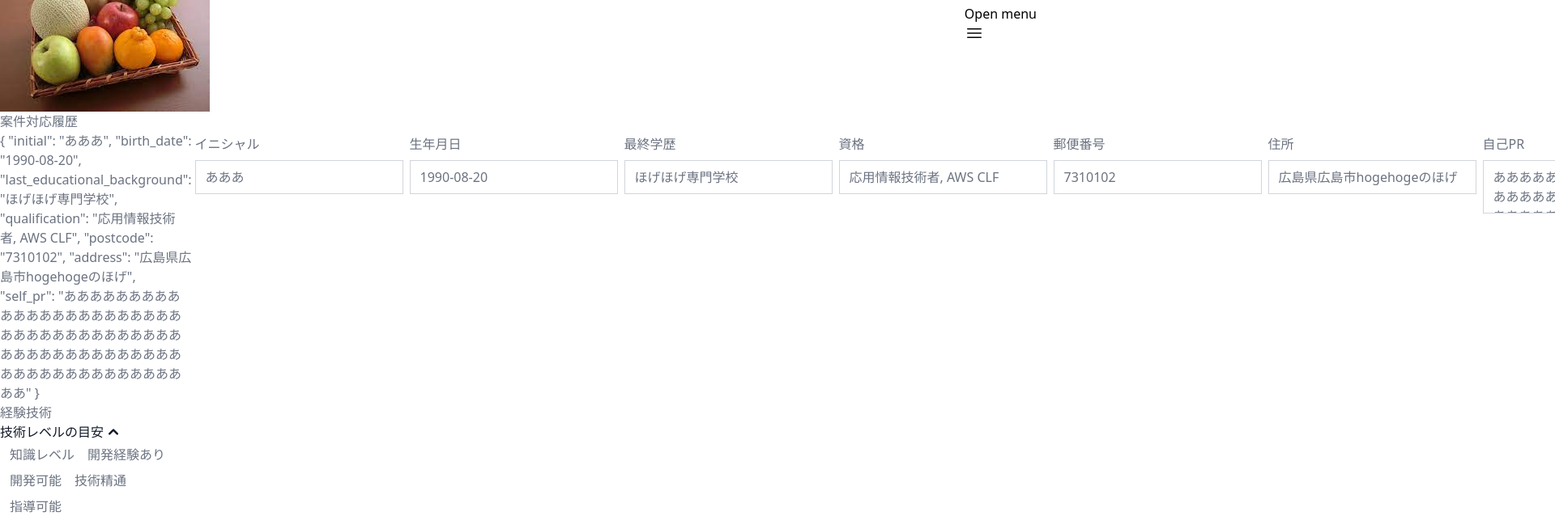
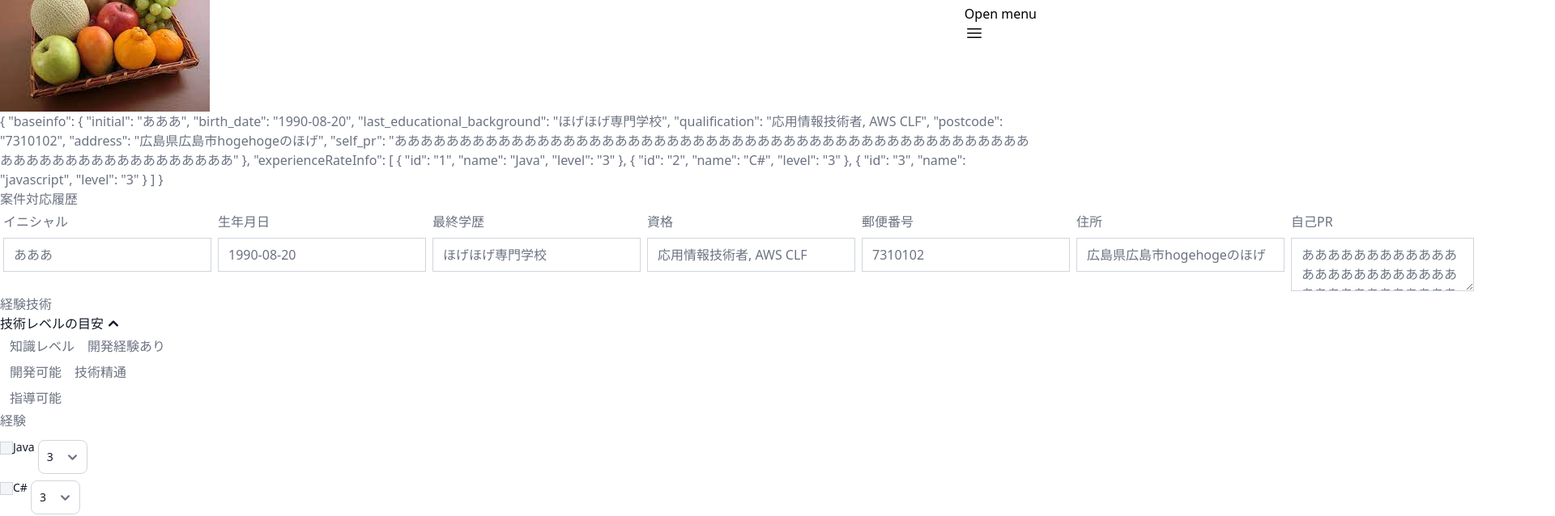
Before and after one commit to myantyuWorld/stackies-app, a Vue app in the folder frontend/vite_fast/: page /register in a window 1280 px wide. Shown: the part 80-718 px from the top of the page at 81% size, 1920 px wide, since content can reach past the window. Built offline with nearby package versions, Linux system fonts and the light colour scheme.

Commit message:
Modify experience rate reactive

```diff
--- a/frontend/vite_fast/src/components/BaseInfo.vue
+++ b/frontend/vite_fast/src/components/BaseInfo.vue
@@ -1,17 +1,13 @@
 <script setup lang="ts">
-import { ref } from 'vue';
 import InputComponent from './InputComponent.vue'
 
 defineProps<{
   baseInfo:object
 }>()
-
-
 </script>
 <template>
   <div class="w-full px-4 shadow-none flex flex-wrap ">
     <!-- イニシャル、住所、資格（名前、取得時期）、学歴、生年月日、自己PR） -->
-    {{ baseInfo }}
     <div class="p-1 w-1/12">
       <div>
         <label class="block uppercase tracking-wide text-gray-700 text-xs font-bold mb-2" for="grid-password">
--- a/frontend/vite_fast/src/components/ExperienceRating.vue
+++ b/frontend/vite_fast/src/components/ExperienceRating.vue
@@ -3,15 +3,9 @@ import { ref } from 'vue';
 import MasterDataItem from '../components/MasterDataItem.vue'
 import Rating from '../components/Rating.vue'
 
-const data = defineProps<{
-  itemName: string,
-  experienceRate: int
+defineProps<{
+  rate:object
 }>()
-
-const selected = ref(0)
-selected.value = data.experienceRate
-
-// selected = data.experienceRate
 
 </script>
 <template>
@@ -19,15 +13,15 @@ selected.value = data.experienceRate
   <div class="justify-between p-2 rounded-lg bg-white shadow-indigo-50 shadow-md my-2">
     <div class="flex flex-wrap h-10 leading-10 m-3">
 
-      <!-- <MasterDataItem :name=itemName /> -->
+      <MasterDataItem :name=rate.name />
       <div class="p-1 w-1/4 hover:scale-105 duration-500">
-        <select v-model="selected" id="countries"
+        <select id="countries" v-model="rate.level"
           class="bg-gray-50 border border-gray-300 text-gray-900 text-sm rounded-lg focus:ring-blue-500 focus:border-blue-500 block w-full p-2.5 dark:bg-gray-700 dark:border-gray-600 dark:placeholder-gray-400 dark:text-white dark:focus:ring-blue-500 dark:focus:border-blue-500">
           <option :value="n" v-for="n of 5" :key="n">{{ n }}</option>
         </select>
       </div>
       <div class="p-1 sm:w-1/4 lg:w-2/4 w-full hover:scale-105 duration-500">
-        <Rating :rate=selected />
+        <Rating :rate="rate.level" />
       </div>
     </div>
 
--- a/frontend/vite_fast/src/components/InputComponent.vue
+++ b/frontend/vite_fast/src/components/InputComponent.vue
@@ -1,5 +1,4 @@
 <script setup lang="ts">
-import { ref } from 'vue';
 
 const data = defineProps<{
   inputMode: boolean,
--- a/frontend/vite_fast/src/views/RegisterView.vue
+++ b/frontend/vite_fast/src/views/RegisterView.vue
@@ -16,7 +16,7 @@ const click_regist = () => {
   router.push('menu')
 }
 
-const data = {
+const data = ref({
   baseinfo: {
     initial: "あああ",
     birth_date: "1990-08-20",
@@ -43,12 +43,7 @@ const data = {
       level: "3",
     }
   ]
-}
-const baseinfo = ref({})
-const experienceRate = ref({})
-
-baseinfo.value = data.baseinfo
-experienceRate.value = data.experienceRateInfo
+})
 
 </script>
 
@@ -59,12 +54,13 @@ experienceRate.value = data.experienceRateInfo
         <div class="m-auto">
           <div class="rounded-xl bg-white shadow-xl">
             <div class="p-6 sm:p-6">
+              {{ data }}
 
               <div class="space-y-4">
                 <h2 class="mb-0 text-2xl text-cyan-900 font-bold">案件対応履歴</h2>
               </div>
               <div class="flex bg-white">
-                <BaseInfo :inputMode="false" :baseInfo="baseinfo" />
+                <BaseInfo :inputMode="false" :baseInfo="data.baseinfo" />
               </div>
             </div>
             <div class="p-6 sm:p-6">
@@ -148,8 +144,8 @@ experienceRate.value = data.experienceRateInfo
                         for="grid-password">
                         経験
                       </label>
-                      <div v-for="item in experienceRate" :key="item.id">
-                        <ExperienceRating :experienceRate="item.level" :itemName="item.name" />
+                      <div v-for="item in data.experienceRateInfo" :key="item.id">
+                        <ExperienceRating :rate="item" v-model="item.level" />
                       </div>
                     </div>
 
```
